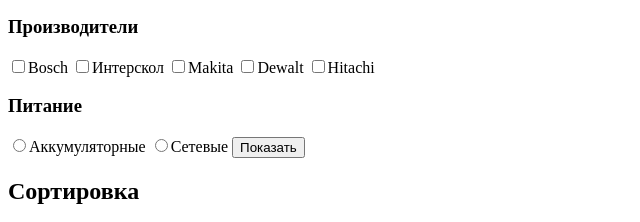
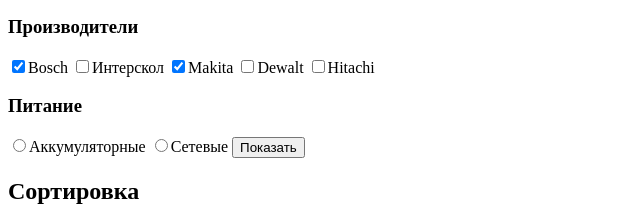
Before and after one commit to GavryushaWoof/975861-technomart-28, a plain HTML site: page catalog.html in a window 1280 px wide. Shown: the part 817-1039 px from the top of the page, 0-640 px from the left. Drawn offline with Linux system fonts and the light colour scheme.

Commit message:
Изменена форма с производителями

```diff
--- a/catalog.html
+++ b/catalog.html
@@ -71,11 +71,11 @@
             </div>
             <form action="https://echo.htmlacademy.ru" method="get">
                 <h3>Производители</h3>
-                <label><input type="checkbox" name="Bosch" value="Bosch">Bosch</label>
-                <label><input type="checkbox" name="Interskol" value="Interskol">Интерскол</label>
-                <label><input type="checkbox" name="Makita" value="Makita">Makita</label>
-                <label><input type="checkbox" name="Dewalt" value="Dewalt">Dewalt</label>
-                <label><input type="checkbox" name="Hitachi" value="Hitachi">Hitachi</label>
+                <label><input type="checkbox" name="manufacturers" value="Bosch" checked>Bosch</label>
+                <label><input type="checkbox" name="manufacturers" value="Interskol">Интерскол</label>
+                <label><input type="checkbox" name="manufacturers" value="Makita" checked>Makita</label>
+                <label><input type="checkbox" name="manufacturers" value="Dewalt">Dewalt</label>
+                <label><input type="checkbox" name="manufacturers" value="Hitachi">Hitachi</label>
                 <h3>Питание</h3>
                 <label><input type="radio" name="powerSupply" value="Аккумуляторные">Аккумуляторные</label>
                 <label><input type="radio" name="powerSupply" value="Сетевые">Сетевые</label>
```
